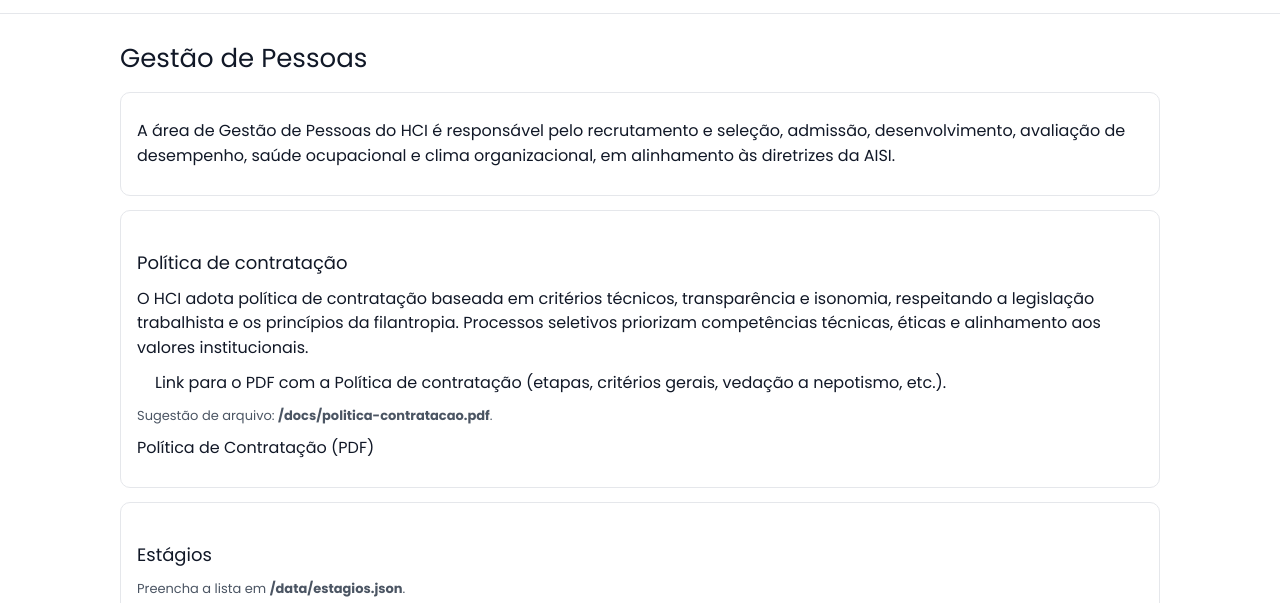
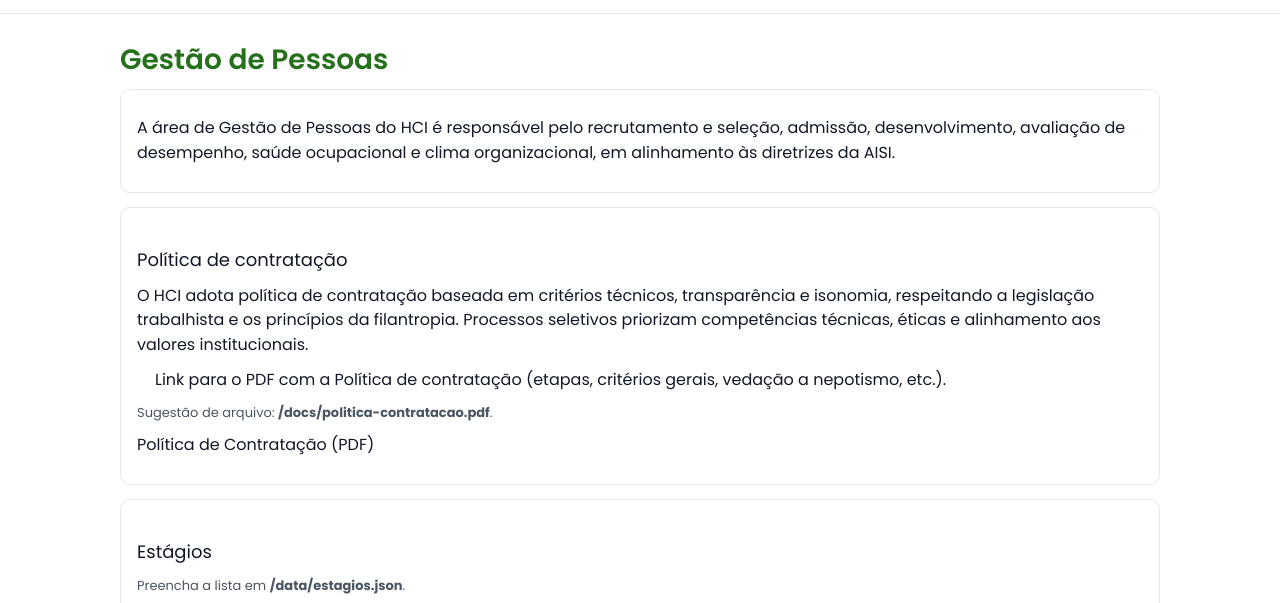
Before and after one commit to CamilaTI99/portal-transparencia-hci, a website: page pessoas/pessoas.html in a window 1280 px wide. Shown: the part 174-777 px from the top of the page. Drawn offline with nearby package versions, Linux system fonts and the light colour scheme.

Commit message:
Titulo padronizado

```diff
--- a/assets/styles.css
+++ b/assets/styles.css
@@ -248,3 +248,11 @@ p {
 .footer-dados {
   color: #ffffff;
 }
+
+.pagina-titulo {
+  color: #25711b;
+  font-size: 28px;
+  font-weight: 600;
+  margin-bottom: 8px;
+  margin-top: 0px;
+}
--- a/pessoas/home.css
+++ b/pessoas/home.css
@@ -0,0 +1,5 @@
+.titulo {
+    margin-top: 20px;
+    font-size: 24px;
+    font-weight: bold;
+}
--- a/pessoas/pessoas.html
+++ b/pessoas/pessoas.html
@@ -29,7 +29,7 @@
   </header>
 
   <main class="container">
-    <h1>Gestão de Pessoas</h1>
+    <h1 class="pagina-titulo">Gestão de Pessoas</h1>
 
 <section class="card">
   <p>A área de Gestão de Pessoas do HCI é responsável pelo recrutamento e seleção, admissão, desenvolvimento, avaliação de desempenho, saúde ocupacional e clima organizacional, em alinhamento às diretrizes da AISI.</p>
```
